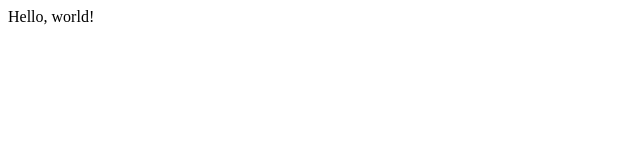
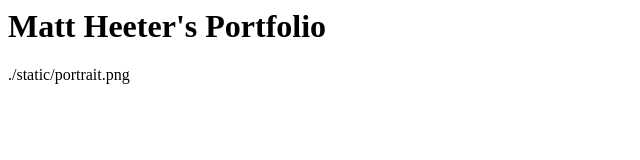
Before and after one commit to mattheeter/mattheeter.github.io, a plain HTML site: page index.html in a window 1280 px wide. Shown: the whole page, without its empty margins (0-640 px from the left). Drawn offline with Linux system fonts and the light colour scheme.

Commit message:
Adding name and picture

```diff
--- a/index.html
+++ b/index.html
@@ -1 +1,2 @@
-Hello, world!
+<h1>Matt Heeter's Portfolio</h1>
+<img>./static/portrait.png</img>
```
Also changed, not shown: static/portrait.png (added).
